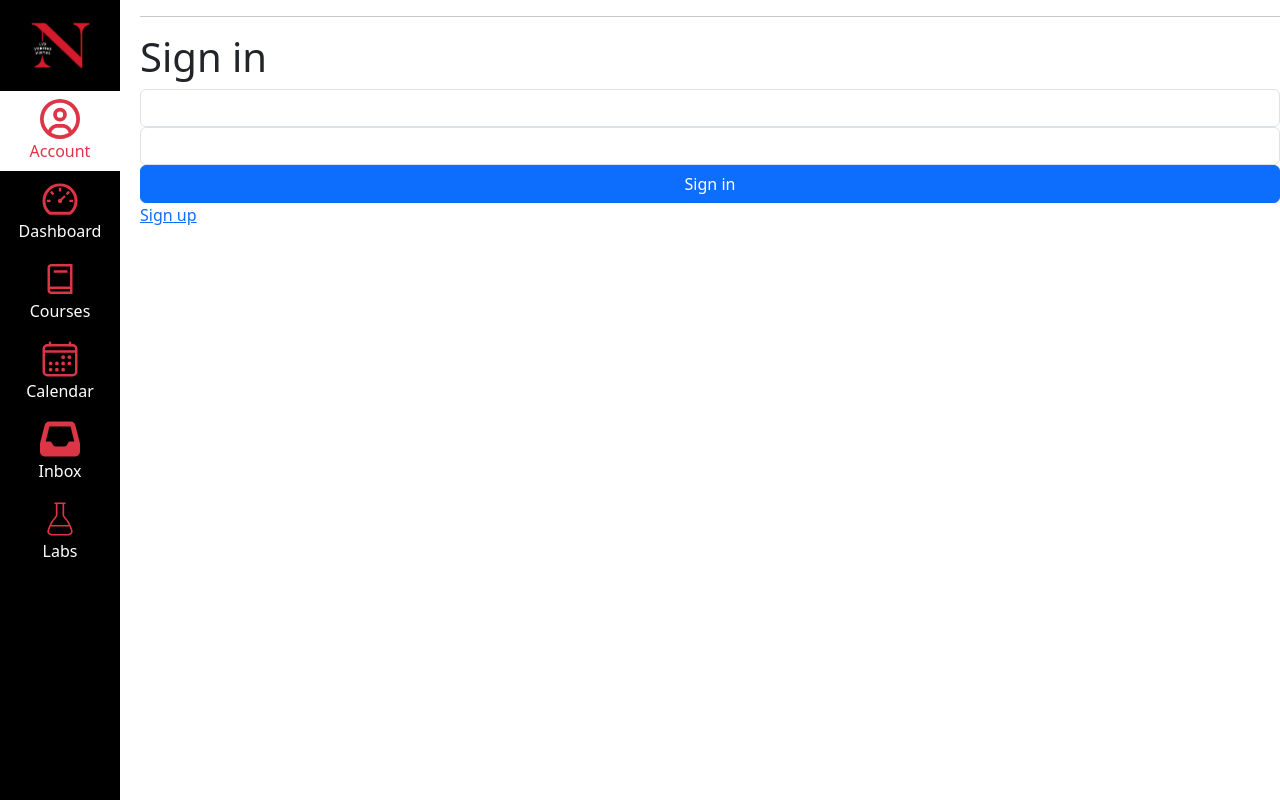
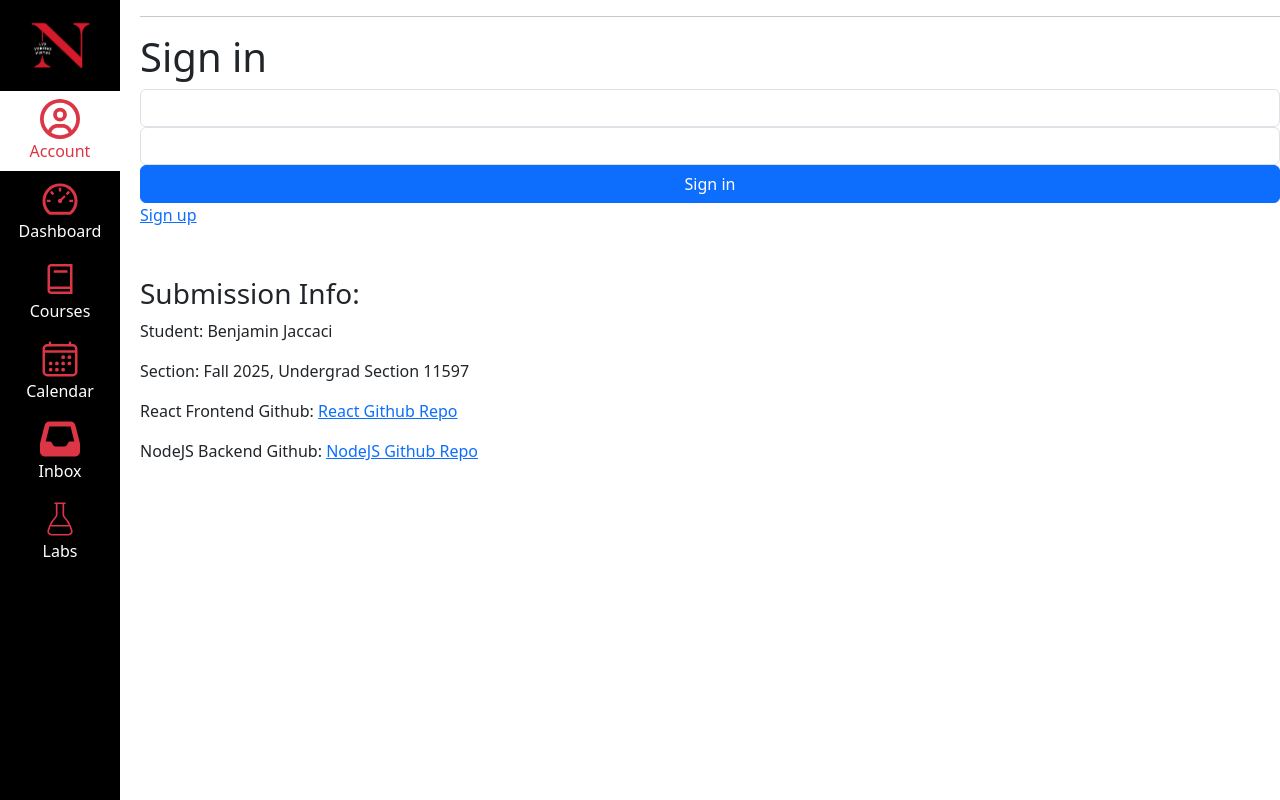
Before and after one commit to benjaccaci/ben_webdev, a Next.js app: page /Account/Signin in a window 1280 px wide. Built offline with nearby package versions, Linux system fonts and the light colour scheme; no server answers.

Commit message:
Adding Submission Info

```diff
--- a/app/(Kambaz)/Account/Signin/page.tsx
+++ b/app/(Kambaz)/Account/Signin/page.tsx
@@ -29,7 +29,6 @@ export default function Signin() {
           setCredentials({ ...credentials, username: e.target.value })
         }
       />
-
       <FormControl
         value={credentials.password}
         onChange={(e) =>
@@ -44,6 +43,30 @@ export default function Signin() {
       <Link id="wd-signup-link" href="/Account/Signup">
         Sign up
       </Link>
+      <div style={{ marginTop: "50px" }} />
+      <h3>Submission Info:</h3>
+      <p> Student: Benjamin Jaccaci </p>
+      <p> Section: Fall 2025, Undergrad Section 11597 </p>
+      <p>
+        {" "}
+        React Frontend Github:{" "}
+        <Link
+          href="https://github.com/benjaccaci/ben_webdev"
+          id="wd-github-front"
+        >
+          React Github Repo{" "}
+        </Link>{" "}
+      </p>
+      <p>
+        {" "}
+        NodeJS Backend Github:{" "}
+        <Link
+          href="https://github.com/benjaccaci/kambaz-node-server-app"
+          id="wd-github-back"
+        >
+          NodeJS Github Repo{" "}
+        </Link>{" "}
+      </p>
     </div>
   );
 }
```
